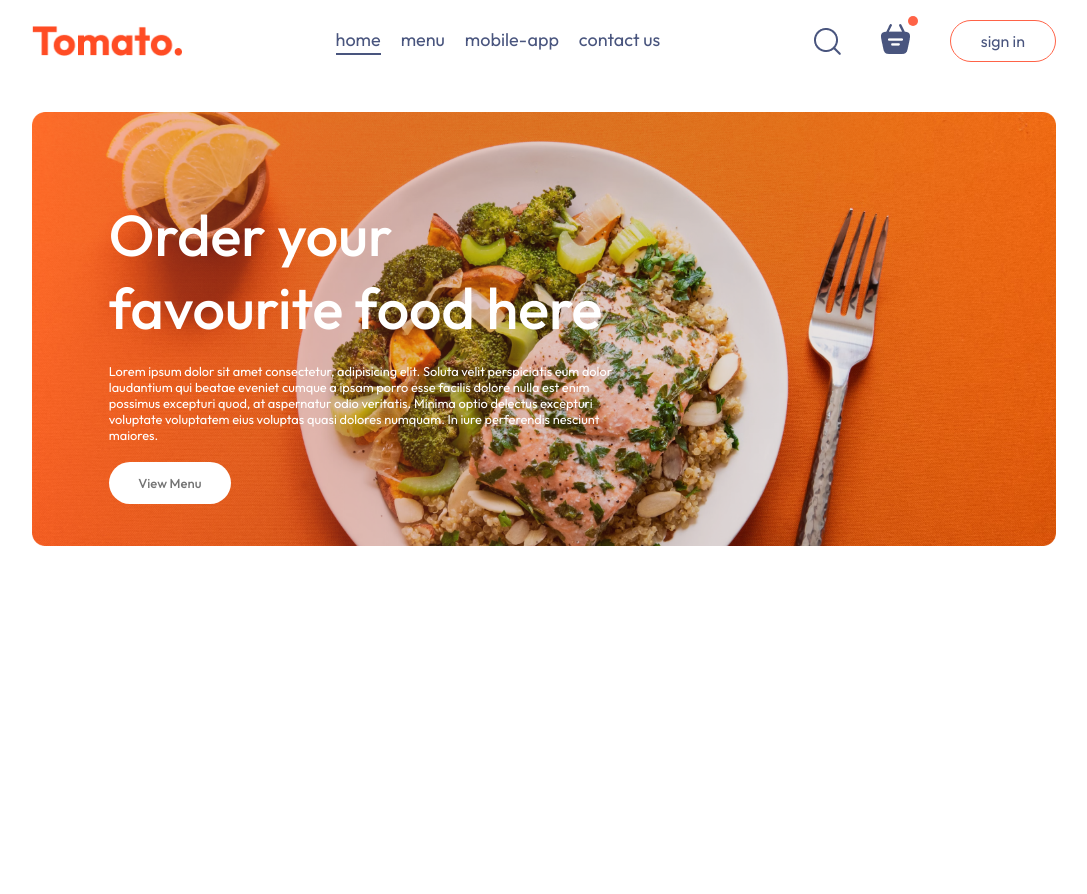
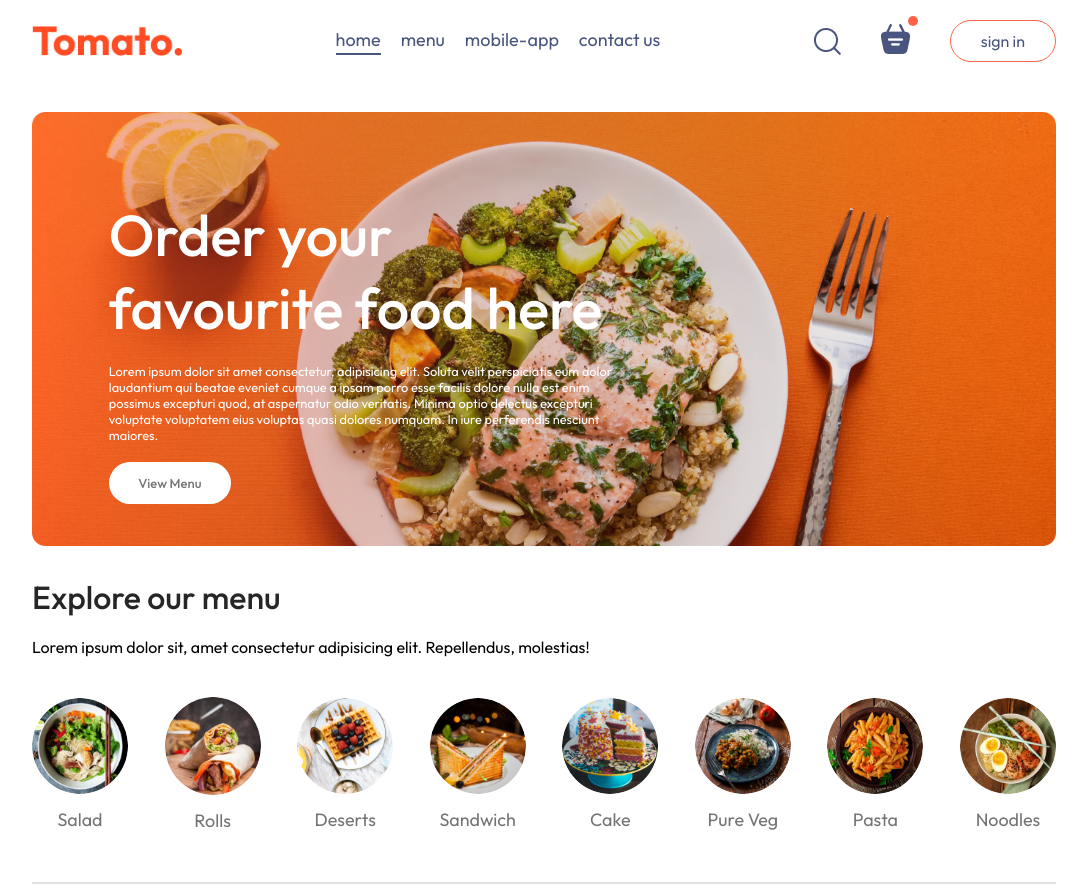
Before and after one commit to sonihalim/roomit-roastery, a React (Vite) app in the folder frontend/: page / in a window 1280 px wide. Shown: the whole page, without its empty margins (96-1183 px from the left). Before the commit the page ends 800 px from the top, so only its background shows below. Built offline with nearby package versions, Linux system fonts and the light colour scheme; the HTML template or start-up script is replaced by a standard one.

Commit message:
make explore menu list on homepage

```diff
--- /dev/null
+++ b/frontend/src/components/ExploreMenu/ExploreMenu.css
@@ -0,0 +1,51 @@
+.explore-menu{
+    display: flex;
+    flex-direction: column;
+    gap: 20px;
+}
+
+.explore-menu h1{
+    color: #262626;
+    font-weight: 500;
+}
+
+.explore-menu-text{
+    max-width: 60%;
+    columns: #808080;
+}
+
+.explore-menu-list{
+    display: flex;
+    justify-content: space-between;
+    align-items: center;
+    gap: 30px;
+    text-align: center;
+    margin: 20px 0px;
+    overflow-x: scroll;
+}
+
+.explore-menu-list::-webkit-scrollbar{
+    display: none;
+}
+
+.explore-menu-list-item img{
+    width: 7.5vw;
+    min-width: 80px;
+    cursor: pointer;
+    border-radius: 50%;
+    transition: 0.2s;
+}
+
+.explore-menu-list-item p{
+    margin-top: 10px;
+    color: #747474;
+    font-size: max(1.4vw,16px);
+    cursor: pointer;
+}
+
+.explore-menu hr{
+    margin: 10px 0px;
+    height: 2px;
+    background-color: #e2e2e2;
+    border: none;
+}
--- /dev/null
+++ b/frontend/src/components/ExploreMenu/ExploreMenu.jsx
@@ -0,0 +1,27 @@
+import React from 'react'
+import './ExploreMenu.css'
+import { menu_list } from '../../assets/assets'
+
+
+const ExploreMenu = () => {
+  return (
+    <div className='explore-menu' id='explore-menu'>
+        <h1>Explore our menu</h1>
+        <p className='explore-menu-text'>Lorem ipsum dolor sit, amet consectetur
+            adipisicing elit. Repellendus, molestias!</p>
+        <div className="explore-menu-list">
+            {menu_list.map((item,index)=>{
+                return (
+                    <div key={index} className='explore-menu-list-item'>
+                        <img src={item.menu_image} alt="" />
+                        <p>{item.menu_name}</p>
+                    </div>
+                )
+            })}
+        </div>
+        <hr />
+    </div>
+  )
+}
+
+export default ExploreMenu
--- a/frontend/src/pages/Home/Home.jsx
+++ b/frontend/src/pages/Home/Home.jsx
@@ -1,12 +1,14 @@
 import React from 'react'
 import './Home.css'
 import Header from '../../components/Header/Header'
+import ExploreMenu from '../../components/ExploreMenu/ExploreMenu'
 
 
 const Home = () => {
   return (
     <div>
         <Header/>
+        <ExploreMenu/>
     </div>
   )
 }
```
